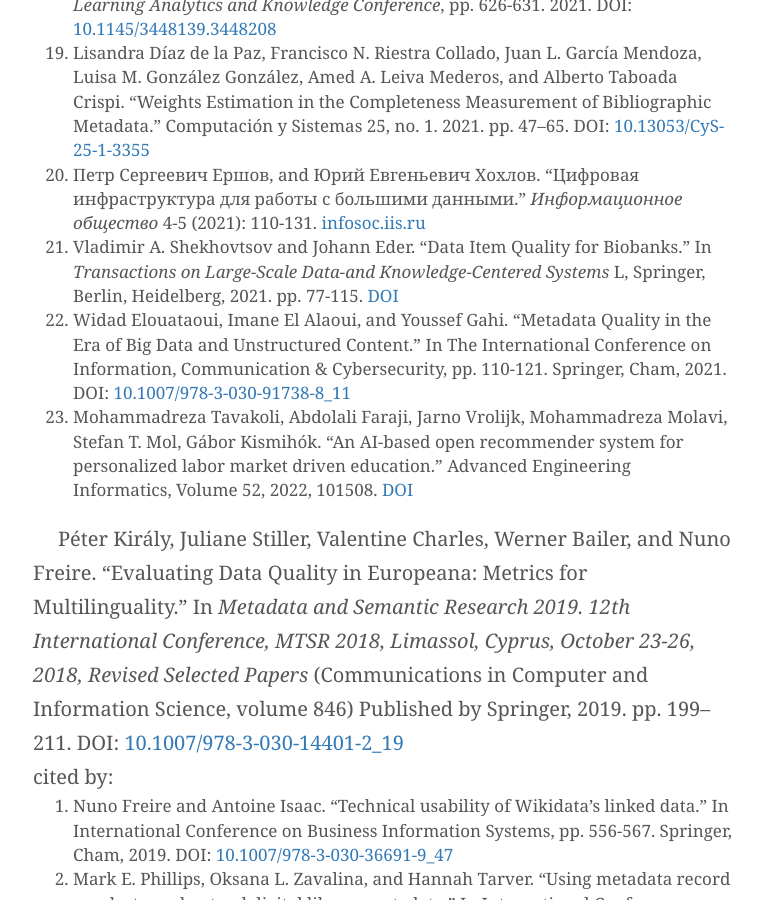
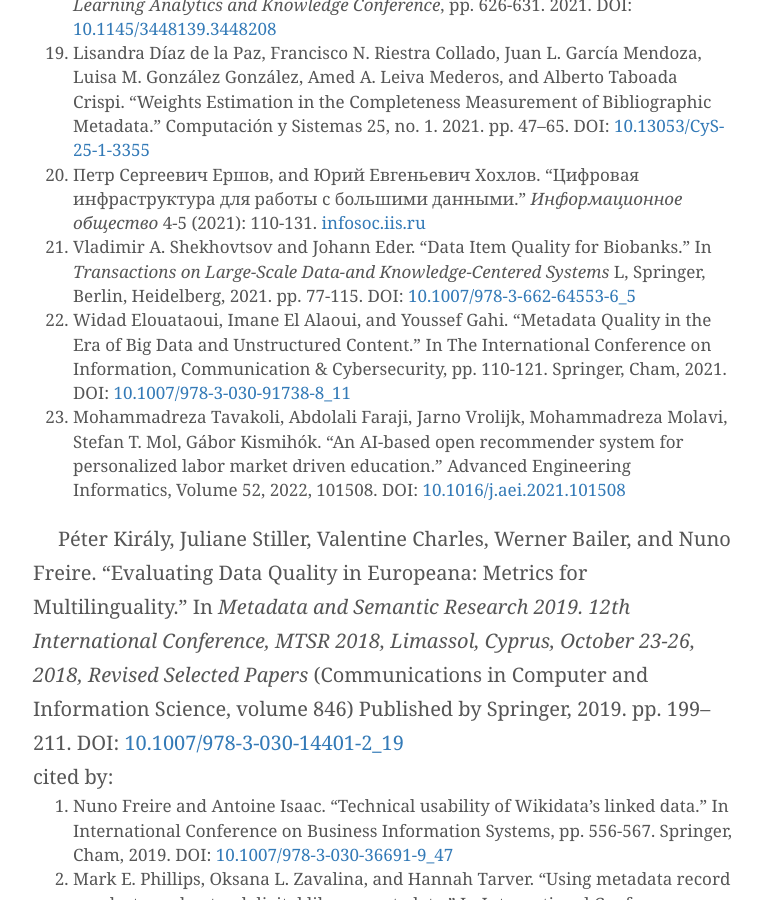
Before and after one commit to pkiraly/pkiraly.github.io, a Jekyll site: the page built from about.md, in a window 1280 px wide and 900 px high, scrolled down 6719 px. Shown: the whole window, without its empty margins (257-1019 px from the left). Built offline with Jekyll 4.4.1, drawn with Linux system fonts in a browser that asks for light colours; nearby versions of some CDN libraries; some web fonts are replaced; comment, search, counter and statistics services are not loaded.

```diff
--- a/about.md
+++ b/about.md
@@ -119,9 +119,9 @@
 18. Mohammadreza Tavakoli, Mirette Elias, Gábor Kismihók, and Sören Auer. "Metadata Analysis of Open Educational Resources." In _LAK21: 11th International Learning Analytics and Knowledge Conference_, pp. 626-631. 2021. DOI: [10.1145/3448139.3448208](https://doi.org/10.1145/3448139.3448208)
 19. Lisandra Díaz de la Paz, Francisco N. Riestra Collado, Juan L. García Mendoza, Luisa M. González González, Amed A. Leiva Mederos, and Alberto Taboada Crispi. "Weights Estimation in the Completeness Measurement of Bibliographic Metadata." Computación y Sistemas 25, no. 1. 2021. pp. 47–65. DOI: [10.13053/CyS-25-1-3355](https://doi.org/10.13053/CyS-25-1-3355)
 20. Петр Сергеевич Ершов, and Юрий Евгеньевич Хохлов. "Цифровая инфраструктура для работы с большими данными." _Информационное общество_ 4-5 (2021): 110-131. [infosoc.iis.ru](http://infosoc.iis.ru/article/view/657)
-21. Vladimir A. Shekhovtsov and Johann Eder. "Data Item Quality for Biobanks." In _Transactions on Large-Scale Data-and Knowledge-Centered Systems_ L, Springer, Berlin, Heidelberg, 2021. pp. 77-115. [DOI](https://doi.org/10.1007/978-3-662-64553-6_5)
+21. Vladimir A. Shekhovtsov and Johann Eder. "Data Item Quality for Biobanks." In _Transactions on Large-Scale Data-and Knowledge-Centered Systems_ L, Springer, Berlin, Heidelberg, 2021. pp. 77-115. DOI: [10.1007/978-3-662-64553-6_5](https://doi.org/10.1007/978-3-662-64553-6_5)
 22. Widad Elouataoui, Imane El Alaoui, and Youssef Gahi. "Metadata Quality in the Era of Big Data and Unstructured Content." In The International Conference on Information, Communication & Cybersecurity, pp. 110-121. Springer, Cham, 2021. DOI: [10.1007/978-3-030-91738-8_11](https://doi.org/10.1007/978-3-030-91738-8_11)
-23. Mohammadreza Tavakoli, Abdolali Faraji, Jarno Vrolijk, Mohammadreza Molavi, Stefan T. Mol, Gábor Kismihók. "An AI-based open recommender system for personalized labor market driven education." Advanced Engineering Informatics, Volume 52, 2022, 101508. [DOI](https://doi.org/10.1016/j.aei.2021.101508)
+23. Mohammadreza Tavakoli, Abdolali Faraji, Jarno Vrolijk, Mohammadreza Molavi, Stefan T. Mol, Gábor Kismihók. "An AI-based open recommender system for personalized labor market driven education." Advanced Engineering Informatics, Volume 52, 2022, 101508. DOI: [10.1016/j.aei.2021.101508](https://doi.org/10.1016/j.aei.2021.101508)
 
 Péter Király, Juliane Stiller, Valentine Charles, Werner Bailer, and Nuno Freire. “Evaluating Data Quality in Europeana: Metrics for Multilinguality.” In *Metadata and Semantic Research 2019. 12th International Conference, MTSR 2018, Limassol, Cyprus, October 23-26, 2018, Revised Selected Papers* (Communications in Computer and Information Science, volume 846) Published by Springer, 2019. pp. 199–211. DOI: [10.1007/978-3-030-14401-2_19](https://doi.org/10.1007/978-3-030-14401-2_19)<br/>
 cited by:<br/>
```
